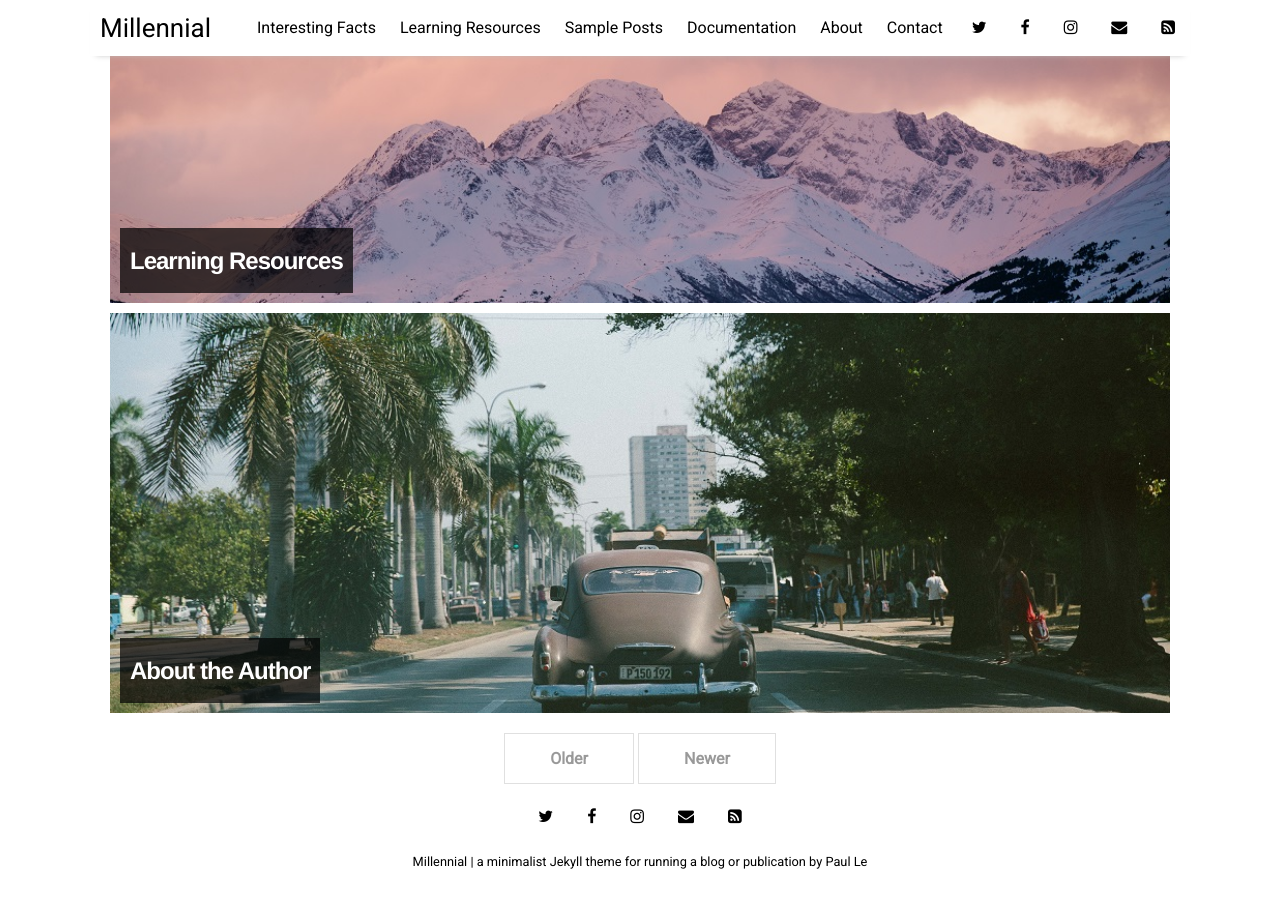
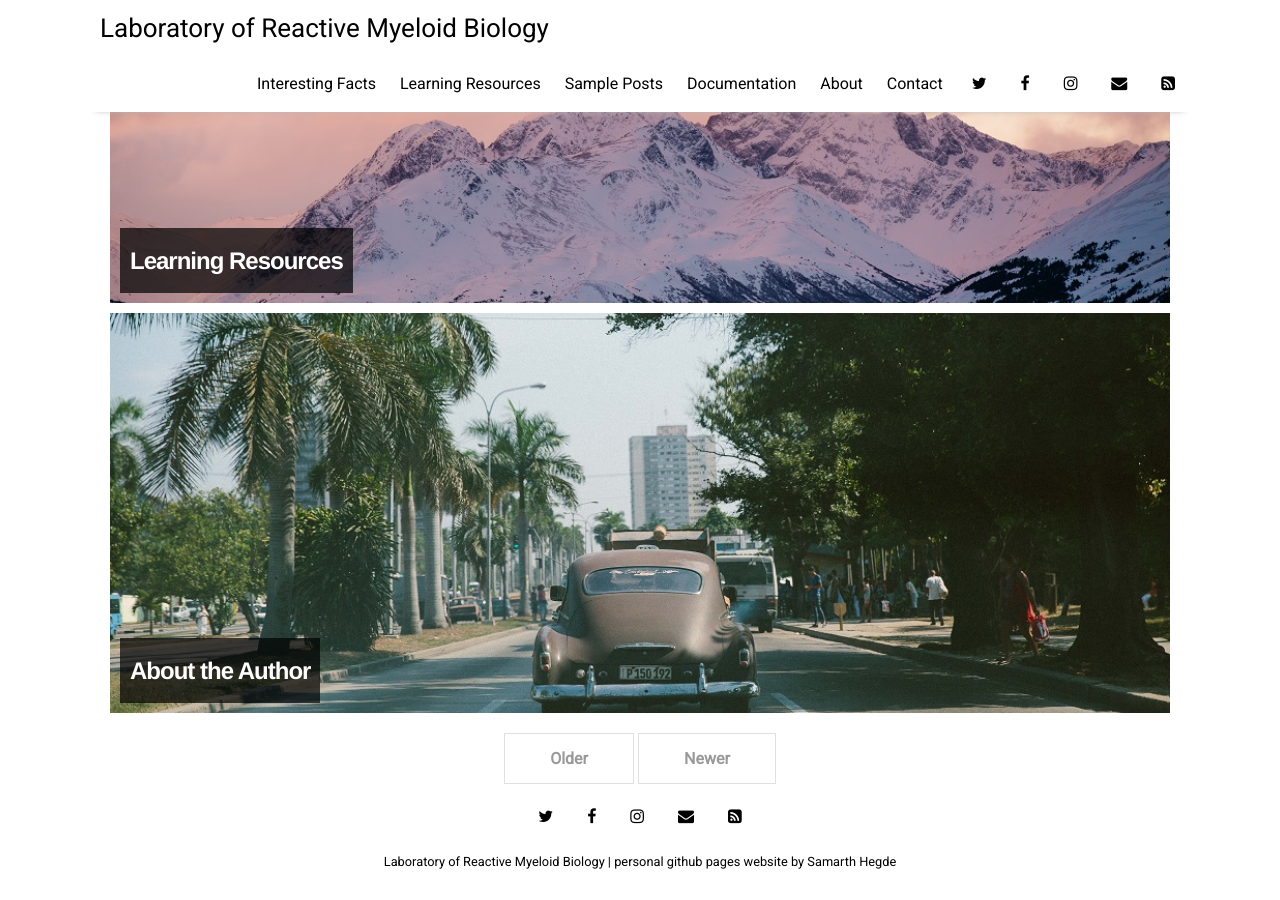
Before and after one commit to s7hegde/s7hegde.github.io, a Jekyll site: the page built from index.html, in a window 1280 px wide and 900 px high, scrolled down 1398 px. Built offline with Jekyll 4.4.1, drawn with Linux system fonts in a browser that asks for light colours; nearby versions of some CDN libraries; the list of posts is cut into pages by our own code.

Commit message:
Update _config.yml

```diff
--- a/_config.yml
+++ b/_config.yml
@@ -10,9 +10,9 @@ permalink:           /:title
 plugins:             [jekyll-paginate, jekyll-sitemap, jekyll-feed, jekyll-seo-tag]
 
 # Customise atom feed settings (this is where Jekyll-Feed gets configuration information)
-title:		           "Millennial"
-description:	       "a minimalist Jekyll theme for running a blog or publication"
-author:              "Paul Le"
+title:		           "Laboratory of Reactive Myeloid Biology"
+description:	       "personal github pages website"
+author:              "Samarth Hegde"
 
 # RSS 2.0 can be used instead of Atom by uncommenting following two lines
 #feed:
```
